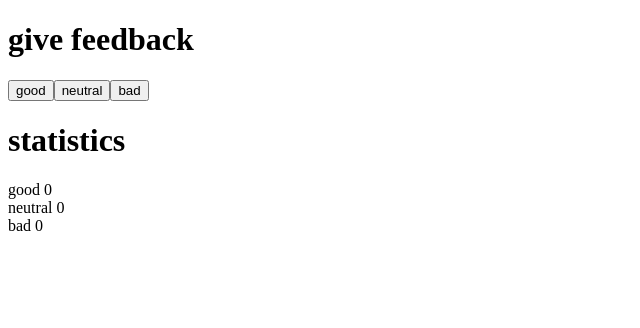
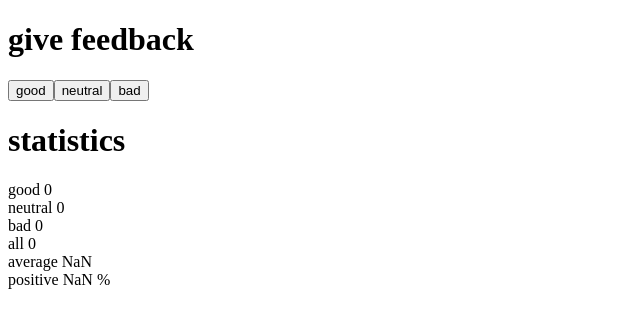
Before and after one commit to EiTamOnya/FSO, a React (Create React App) app in the folder part1/unicafe/: page / in a window 1280 px wide. Shown: the top 328 px of the page, without its empty margins (0-640 px from the left). Built offline with nearby package versions, Linux system fonts and the light colour scheme.

Commit message:
Solution for 1.7: unicafe step2

```diff
--- a/part1/unicafe/src/App.js
+++ b/part1/unicafe/src/App.js
@@ -24,6 +24,9 @@ const App = () => {
       <Display value={good} text="good" />
       <Display value={neutral} text="neutral" />
       <Display value={bad} text="bad" />
+      <Display value={good + neutral + bad} text="all" />
+      <Display value={(good - bad) / (good + neutral + bad)} text="average" />
+      <Display value={`${(good / (good + neutral + bad) * 100).toString()} %`} text="positive" />
     </div>
   )
 }
```
